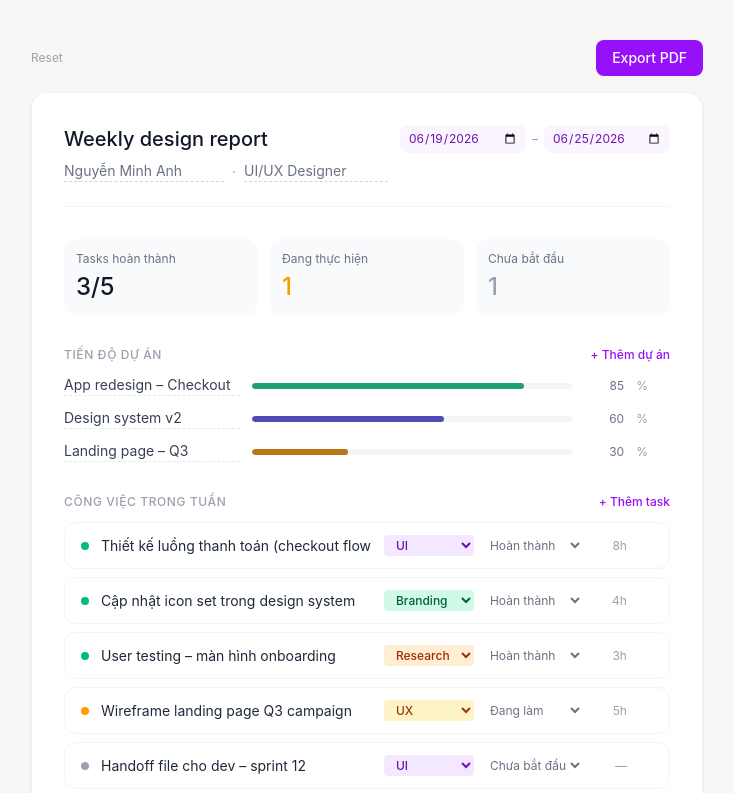
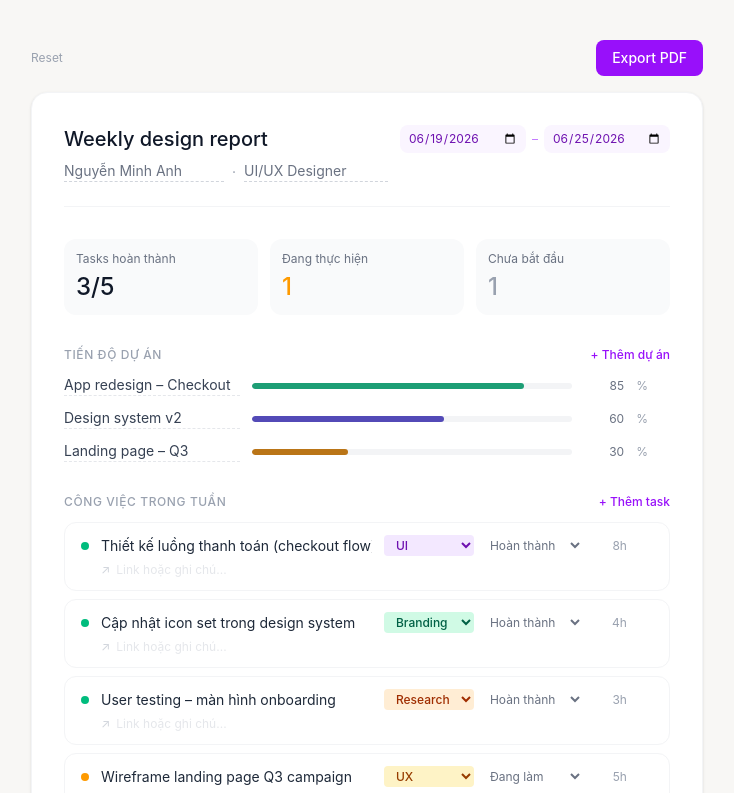
Before and after one commit to lequyn24-sudo/Design-Report, a Next.js app: page / in a window 1280 px wide. Shown: the top 793 px of the page, without its empty margins (273-1007 px from the left). Built offline with nearby package versions, Linux system fonts and the light colour scheme.

Commit message:
feat: add note/link field per task

```diff
--- a/app/page.tsx
+++ b/app/page.tsx
@@ -11,6 +11,7 @@ interface Task {
   tag: Tag;
   status: Status;
   hours: string;
+  note: string;
 }
 
 interface Project {
@@ -82,11 +83,11 @@ function loadSaved() {
 }
 
 const DEFAULT_TASKS: Task[] = [
-  { id: 1, name: "Thiết kế luồng thanh toán (checkout flow)", tag: "UI", status: "done", hours: "8h" },
-  { id: 2, name: "Cập nhật icon set trong design system", tag: "Branding", status: "done", hours: "4h" },
-  { id: 3, name: "User testing – màn hình onboarding", tag: "Research", status: "done", hours: "3h" },
-  { id: 4, name: "Wireframe landing page Q3 campaign", tag: "UX", status: "inprogress", hours: "5h" },
-  { id: 5, name: "Handoff file cho dev – sprint 12", tag: "UI", status: "todo", hours: "—" },
+  { id: 1, name: "Thiết kế luồng thanh toán (checkout flow)", tag: "UI", status: "done", hours: "8h", note: "" },
+  { id: 2, name: "Cập nhật icon set trong design system", tag: "Branding", status: "done", hours: "4h", note: "" },
+  { id: 3, name: "User testing – màn hình onboarding", tag: "Research", status: "done", hours: "3h", note: "" },
+  { id: 4, name: "Wireframe landing page Q3 campaign", tag: "UX", status: "inprogress", hours: "5h", note: "" },
+  { id: 5, name: "Handoff file cho dev – sprint 12", tag: "UI", status: "todo", hours: "—", note: "" },
 ];
 
 const DEFAULT_CHANNELS: Channel[] = [
@@ -121,7 +122,7 @@ export default function Home() {
   const tasksDone = tasks.filter(t => t.status === "done").length;
 
   const addTask = () =>
-    setTasks(prev => [...prev, { id: Date.now(), name: "Task mới", tag: "UI", status: "todo", hours: "—" }]);
+    setTasks(prev => [...prev, { id: Date.now(), name: "Task mới", tag: "UI", status: "todo", hours: "—", note: "" }]);
 
   const updateTask = (id: number, field: keyof Task, value: string) =>
     setTasks(prev => prev.map(t => t.id === id ? { ...t, [field]: value } : t));
@@ -255,7 +256,8 @@ export default function Home() {
           </div>
           <div className="space-y-2">
             {tasks.map(task => (
-              <div key={task.id} className="flex items-center gap-3 border border-gray-100 rounded-xl px-4 py-3 hover:border-gray-200 transition-colors group">
+              <div key={task.id} className="border border-gray-100 rounded-xl px-4 py-3 hover:border-gray-200 transition-colors group">
+                <div className="flex items-center gap-3">
                   <div className={`w-2 h-2 rounded-full flex-shrink-0 ${STATUS_COLORS[task.status]}`} />
                   <input value={task.name} onChange={e => updateTask(task.id, "name", e.target.value)}
                     className="flex-1 text-sm text-gray-800 bg-transparent focus:outline-none min-w-0" />
@@ -273,6 +275,16 @@ export default function Home() {
                     className="text-xs text-gray-400 w-8 text-right bg-transparent focus:outline-none" />
                   <button onClick={() => removeTask(task.id)}
                     className="text-gray-300 hover:text-red-400 opacity-0 group-hover:opacity-100 transition-opacity text-xs ml-1 print:hidden">✕</button>
+                </div>
+                <div className="flex items-center gap-1.5 mt-1.5 ml-5">
+                  <span className="text-gray-300 text-xs print:hidden">↗</span>
+                  <input
+                    value={task.note}
+                    onChange={e => updateTask(task.id, "note", e.target.value)}
+                    placeholder="Link hoặc ghi chú..."
+                    className="flex-1 text-xs text-gray-400 bg-transparent focus:outline-none placeholder-gray-200 print:placeholder-transparent"
+                  />
+                </div>
               </div>
             ))}
           </div>
```
Lines whose indentation alone changed are shown as unchanged.
